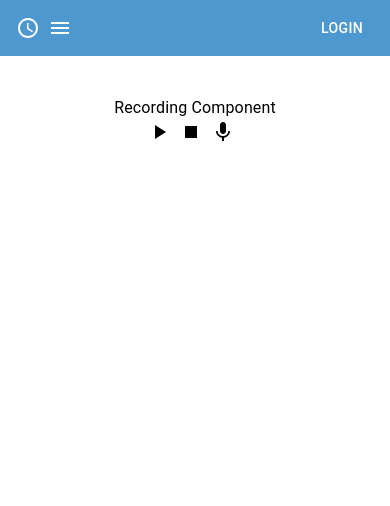
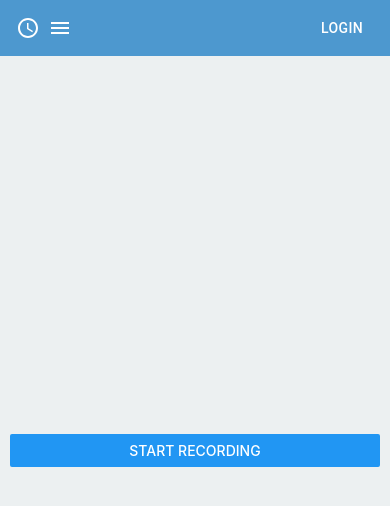
Before and after one commit to Capstone-Projects-2022-Spring/project-60seconds, a React Native app: screen /Record in a window 390 px wide. Shown: the top 506 px of the page. Built offline with nearby package versions, Linux system fonts and the light colour scheme.

Commit message:
audio recording sorta working

```diff
--- a/Pages/Record.js
+++ b/Pages/Record.js
@@ -1,15 +1,56 @@
 import { StatusBar } from 'expo-status-bar';
 import { Text, View } from 'react-native';
-import styles from '../App.style';
-import Recorder from '../components/recorder'
+import { Audio } from 'expo-av';
+import * as React from 'react';
+import { StyleSheet, Button } from 'react-native';
+
 
 export default function Record() {
+  const [recording, setRecording] = React.useState();
+
+  async function startRecording() {
+    try {
+      console.log('Requesting permissions..');
+      await Audio.requestPermissionsAsync();
+      await Audio.setAudioModeAsync({
+        allowsRecordingIOS: true,
+        playsInSilentModeIOS: true,
+      });
+      console.log('Starting recording..');
+      const { recording } = await Audio.Recording.createAsync(
+         Audio.RECORDING_OPTIONS_PRESET_HIGH_QUALITY
+      );
+      setRecording(recording);
+      console.log('Recording started');
+    } catch (err) {
+      console.error('Failed to start recording', err);
+    }
+  }
+
+  async function stopRecording() {
+    console.log('Stopping recording..');
+    setRecording(undefined);
+    await recording.stopAndUnloadAsync();
+    const uri = recording.getURI();
+    const mp3 = recording.mp3();
+    console.log('Recording stopped and stored at', uri, mp3);
+  }
+
   return (
-    <View style={styles.container}>
-      <div className="App">
-        <Recorder/>
-        <StatusBar style="auto" />
-      </div>
+    <View style={recordStyles.container}>
+      <Button
+        title={recording ? 'Stop Recording' : 'Start Recording'}
+        onPress={recording ? stopRecording : startRecording}
+      />
     </View>
   );
 }
+
+const recordStyles = StyleSheet.create({
+  container: {
+    flex: 1,
+    justifyContent: 'center',
+    backgroundColor: '#ecf0f1',
+    padding: 10,
+  },
+});
--- a/package.json
+++ b/package.json
@@ -24,7 +24,8 @@
     "react-native-web": "0.17.1",
     "react-router": "^6.2.2",
     "react-router-dom": "^6.2.2",
-    "expo-av": "~10.2.0"
+    "expo-av": "~10.1.3",
+    "expo-asset": "~8.4.3"
   },
   "devDependencies": {
     "@babel/core": "^7.12.9"
```
Also changed, not shown: 1 other file (tests, documents, lock files or other folders).
